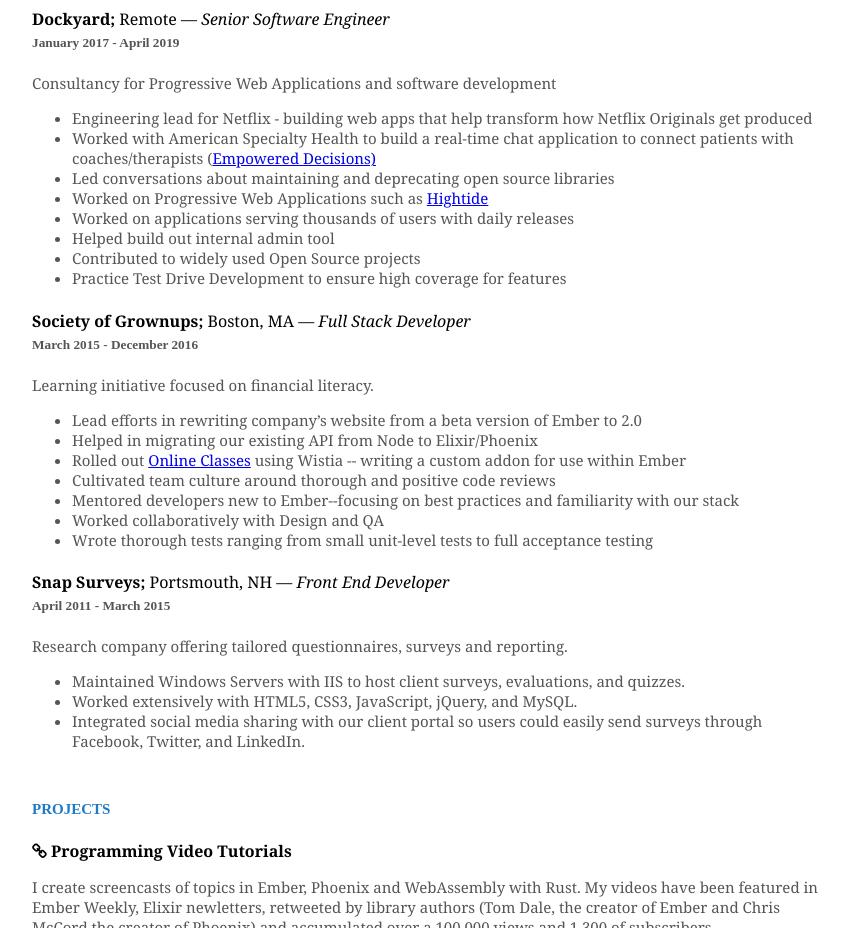
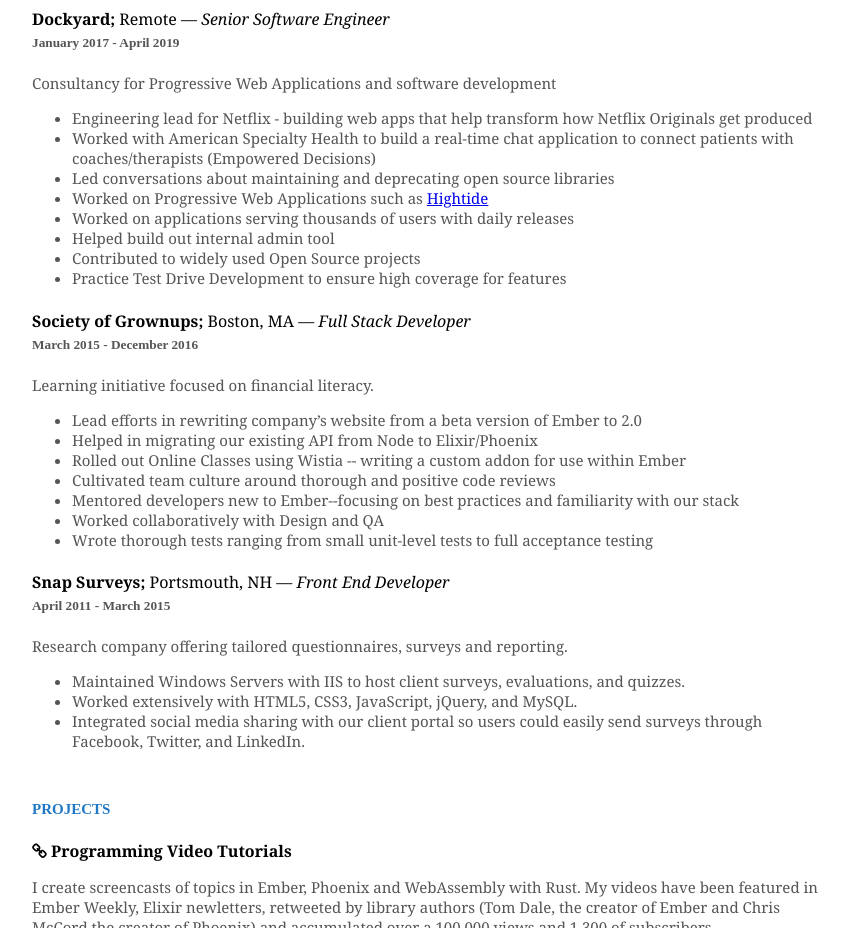
Before and after one commit to sbatson5/sbatson5.github.io, a plain HTML site: page index.html in a window 1280 px wide. Shown: the part 1960-2888 px from the top of the page, without its empty margins (208-1056 px from the left). Drawn offline with Linux system fonts and the light colour scheme.

Commit message:
remove dead links

```diff
--- a/index.html
+++ b/index.html
@@ -206,7 +206,7 @@
             <li>
               Worked with American Specialty Health to build a real-time
               chat application to connect patients with coaches/therapists
-              (<a href="https://www.empowered-decisions.com/">Empowered Decisions)</a>
+              (Empowered Decisions)
             </li>
             <li>Led conversations about maintaining and deprecating open source libraries</li>
             <li>Worked on Progressive Web Applications such as <a href="https://hightide.earth">Hightide</a></li>
@@ -231,7 +231,7 @@
             <li>Lead efforts in rewriting company’s website from a beta version of Ember to 2.0</li>
             <li>Helped in migrating our existing API from Node to Elixir/Phoenix</li>
             <li>
-              Rolled out <a href="https://www.societyofgrownups.com/courses">Online Classes</a>
+              Rolled out Online Classes
               using Wistia -- writing a custom addon for use within Ember
             </li>
             <li>Cultivated team culture around thorough and positive code reviews</li>
```
